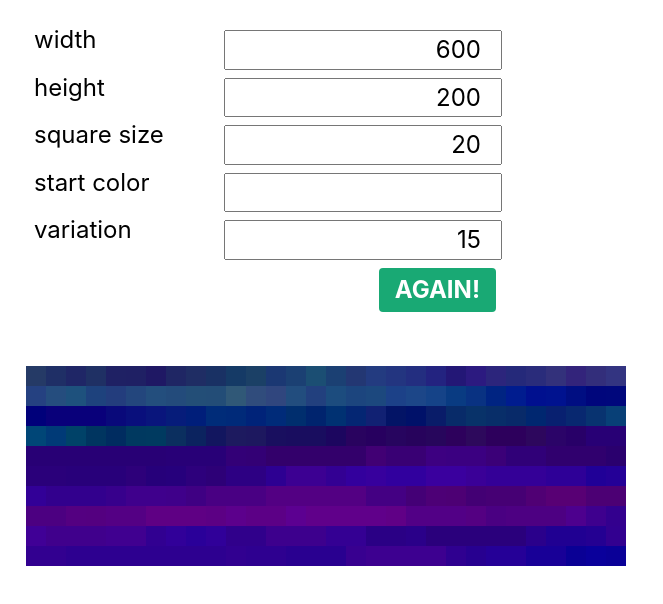
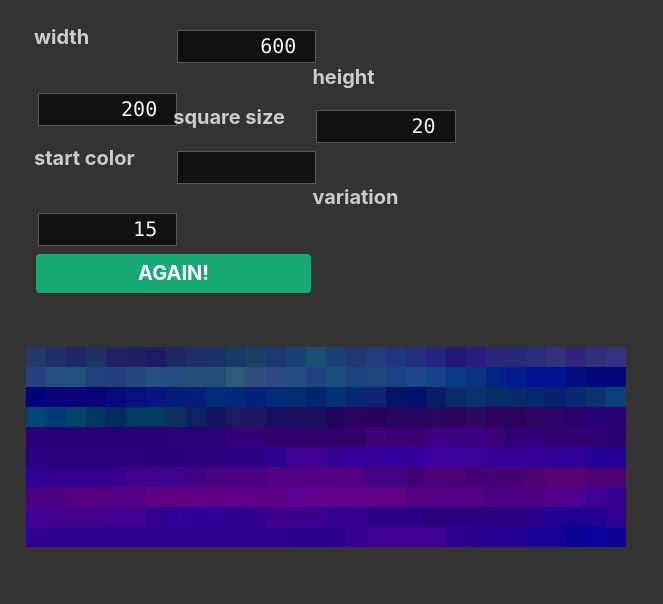
Before and after one commit to afisher/squares, a React (Create React App) app: page / in a window 1280 px wide. Shown: the top 604 px of the page, without its empty margins (0-663 px from the left). Built offline with nearby package versions, Linux system fonts and the light colour scheme; the HTML template or start-up script is replaced by a standard one.

Commit message:
dark theme

```diff
--- a/public/index.html
+++ b/public/index.html
@@ -16,7 +16,7 @@
     -->
     <title>Squares</title>
   </head>
-  <body>
+  <body class="bg-dark-gray">
     <div id="root"></div>
     <!--
       This HTML file is a template.
--- a/src/App.js
+++ b/src/App.js
@@ -55,7 +55,7 @@ class App extends Component {
          } = this.state;
          let message = error ? 'Color must be a valid hex code or blank' : null;
          return (
-            <div className="App sans-serif f3">
+            <div className="App sans-serif f4 b moon-gray">
                 <Configurator onSubmit={(s) => this.generate(s)}/>
                 <div className="error">
                     {message}
--- a/src/Configurator.js
+++ b/src/Configurator.js
@@ -35,11 +35,11 @@ class Configurator extends Component {
         return (
             <div id="configurator" className="mw6">
             <div className="pa3 ma2">
-                <div className="fl w-40">
+                <div className="fl w-30">
                     width
                 </div>
-                <div className="fl w-60">
-                    <input className="fl w-100 tr"
+                <div className="fl w-30">
+                    <input className="code fl w-100 tr bg-near-black near-white b--white-30 ba"
                             type="number"
                             min="0"
                             step="1"
@@ -50,11 +50,11 @@ class Configurator extends Component {
                 </div>
             </div>
             <div className="pa3 ma2">
-                <div className="fl w-40">
+                <div className="fl w-30">
                     height
                 </div>
-                <div className="fl w-60">
-                    <input className="fl w-100 tr"
+                <div className="fl w-30">
+                    <input className="code fl w-100 tr bg-near-black near-white b--white-30 ba"
                            type="number"
                            min="0"
                            step="1"
@@ -65,11 +65,11 @@ class Configurator extends Component {
                 </div>
             </div>
             <div className="pa3 ma2">
-                <div className="fl w-40">
+                <div className="fl w-30">
                     square size
                 </div>
-                <div className="fl w-60">
-                    <input className="fl w-100 tr"
+                <div className="fl w-30">
+                    <input className="code fl w-100 tr bg-near-black near-white b--white-30 ba"
                            type="number"
                            min="0"
                            step="1"
@@ -80,11 +80,11 @@ class Configurator extends Component {
                 </div>
             </div>
             <div className="pa3 ma2">
-                <div className="fl w-40">
+                <div className="fl w-30">
                     start color
                 </div>
-                <div className="fl w-60">
-                    <input className="fl w-100 tr"
+                <div className="fl w-30">
+                    <input className="code pr3 fl w-100 tr bg-near-black near-white b--white-30 ba"
                            type="text"
                            value={this.state.colorStart}
                            onChange={(event) =>
@@ -93,11 +93,11 @@ class Configurator extends Component {
                 </div>
             </div>
             <div className="pa3 ma2">
-                <div className="fl w-40">
+                <div className="fl w-30">
                     variation
                 </div>
-                <div className="fl w-60">
-                    <input className="fl w-100 tr"
+                <div className="fl w-30">
+                    <input className="code fl w-100 tr bg-near-black near-white b--white-30 ba"
                            type="number"
                            min="0"
                            step="1"
@@ -107,8 +107,8 @@ class Configurator extends Component {
                     />
                 </div>
             </div>
-            <div className="pa3 ma2 tr">
-                <button className="bn bg-green white br2 ttu b pv2 ph3" onClick={() => this.props.onSubmit(this.state)}>
+            <div className="pa3 mt4 ma2 tr w-60">
+                <button className="w-100 bn bg-green white br2 ttu b pv2 ph3" onClick={() => this.props.onSubmit(this.state)}>
                     Again!
                 </button>
             </div>
```
